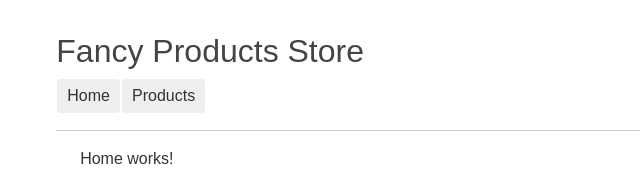
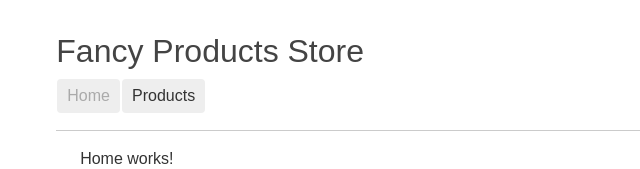
Before and after one commit to mapteb/framework-for-angular-development, an Angular app: page /home in a window 1280 px wide. Shown: the top 169 px of the page, without its empty margins (0-640 px from the left). Built offline with nearby package versions, Linux system fonts and the light colour scheme.

Commit message:
buttons disabled status fix
buttons disabled status fix

```diff
--- a/src/app/layout/layout.component.html
+++ b/src/app/layout/layout.component.html
@@ -1,8 +1,8 @@
 <section class="leftm2">
   <h2 class="title">Fancy Products Store</h2>
   <section *ngIf="(appDataStore.currentState$ | async) !== 'UNKNOWN' ? true : false">
-    <button (click)="handleHomeEvent()" class="mrgn1" [disabled]="(currentState$ | async) === 'HOMEVIEW'">Home</button>
-    <button (click)="handleProductsEvent()" class="mrgn1" [disabled]="(currentState$ | async) === 'PRODUCTSVIEW'">Products</button>
+    <button (click)="handleHomeEvent()" class="mrgn1" [disabled]="(appDataStore.currentState$ | async) === 'HOMEVIEW'">Home</button>
+    <button (click)="handleProductsEvent()" class="mrgn1" [disabled]="(appDataStore.currentState$ | async) === 'PRODUCTSVIEW'">Products</button>
   </section>
   <hr>
 </section>
--- a/src/app/layout/layout.component.ts
+++ b/src/app/layout/layout.component.ts
@@ -21,7 +21,6 @@ import { AppDataStoreService } from '../state-transitions-config/app-data-store.
 export class LayoutComponent extends BaseComponent implements OnInit {
 
   title = "A Framework for Angular Development.";
-  currentState$: Observable<AppState>;
 
   constructor(protected override location: Location, protected override router: Router,
     protected override appDataStore: AppDataStoreService) {
```
